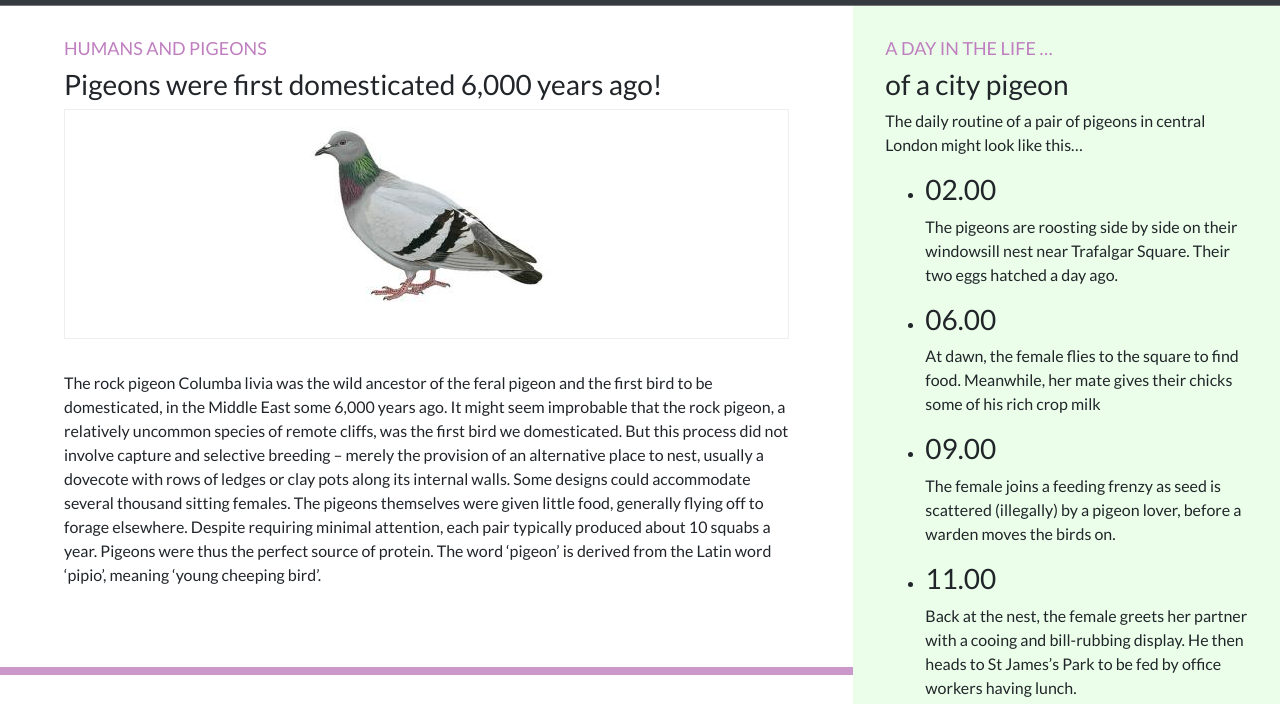
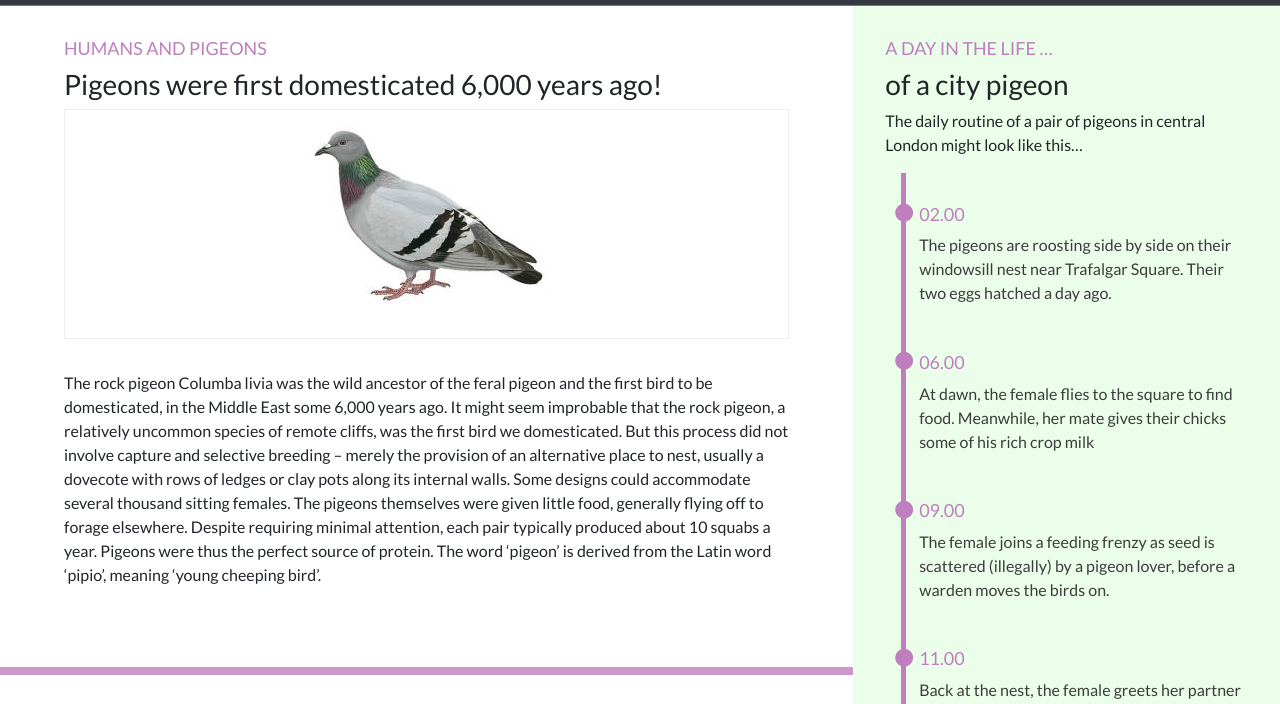
Before and after one commit to Code-Institute-Submissions/monkees-project-2, a plain HTML site: page facts.html in a window 1280 px wide. Shown: the part 45-749 px from the top of the page. Drawn offline with nearby package versions, Linux system fonts and the light colour scheme.

Commit message:
Facts page

```diff
--- a/css/styles.css
+++ b/css/styles.css
@@ -131,11 +131,39 @@ body {
 }
 
 .fact h2,
-.facts-timeline h2 {
+.facts-timeline h2,
+.timeline-date {
     text-transform: uppercase;
     font-size: 18px;
     color: #ffc107;
     color: #bf7fbf;
+}
+
+.facts-timeline ul {
+    border-left: solid 5px #bf7fbf;
+    margin-left: 1em;
+}
+
+.facts-timeline li {
+    margin-left: -1.7em;
+}
+
+.facts-timeline li {
+    color: #3c3c3c;
+    list-style: none;
+}
+
+.facts-timeline li::before {
+    color: #bf7fbf;
+    content: "\2022";
+    font-size: 3em;
+    position: relative;
+    left: -.6em;
+    top: 0;
+}
+
+.timeline-date {
+    margin-top: -2.3em;
 }
 
 /* Smartphones */
```
